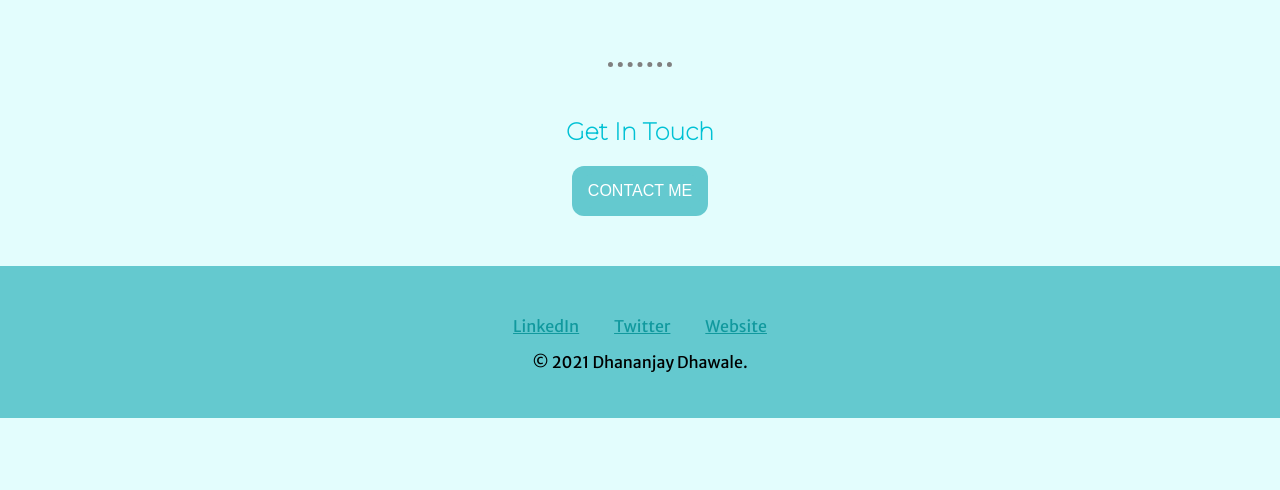
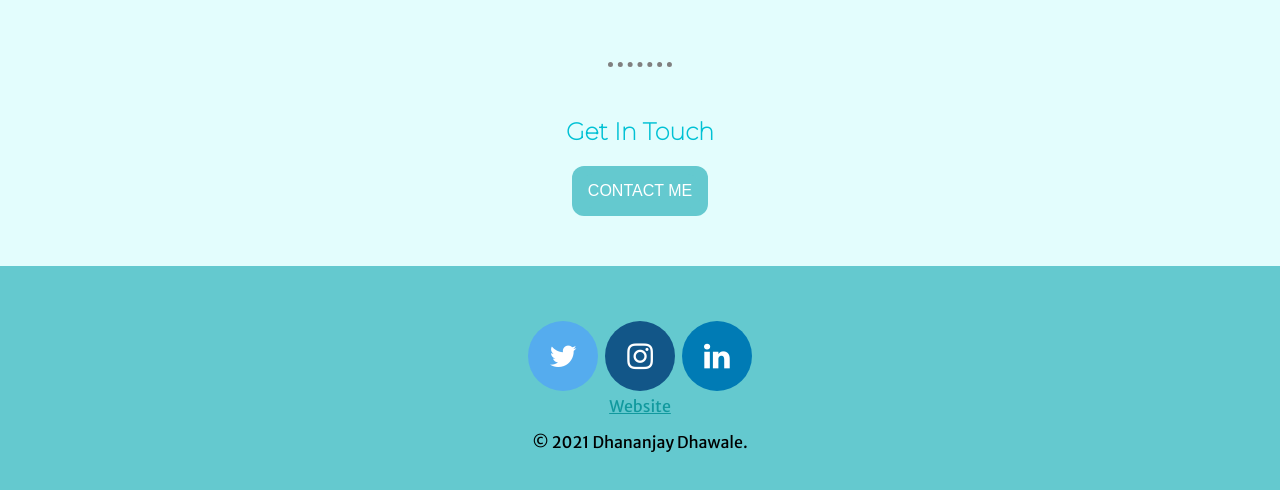
Before and after one commit to dhananjay-dhawale/Portfolio, a plain HTML site: page index.html in a window 1280 px wide. Shown: the part 1523-2013 px from the top of the page. Before the commit the page ends 1941 px from the top, so only its background shows below. Drawn offline with Linux system fonts and the light colour scheme.

Commit message:
Update index.html

```diff
--- a/index.html
+++ b/index.html
@@ -4,6 +4,8 @@
 <head>
   <meta charset="utf-8">
   <title>Dhananjay Dhawale</title>
+  <meta name="viewport" content="width=device-width, initial-scale=1">
+  <link rel="stylesheet" href="https://cdnjs.cloudflare.com/ajax/libs/font-awesome/4.7.0/css/font-awesome.min.css">
   <link rel="stylesheet" type="text/css" href="css/styles.css">
   <link rel="icon" href="css/favicon.ico">
   <link rel="preconnect" href="https://fonts.googleapis.com">
@@ -54,8 +56,10 @@
 
   <div class="bottom-container">
     <span style="cursor:pointer"></span><br>
-    <a class="footer-link" href="https://www.linkedin.com/in/dhananjay-dhawale-829659198/">LinkedIn</a>
-    <a class="footer-link" href="https://twitter.com/DhawleDhananjay">Twitter</a>
+    <a href="https://twitter.com/DhawleDhananjay" class="fa fa-twitter"></a>
+    <a href="https://www.instagram.com/djayclicks/" class="fa fa-instagram"></a>
+    <a href="https://www.linkedin.com/in/dhananjay-dhawale-829659198/" class="fa fa-linkedin"></a>
+    <br>
     <a class="footer-link" href="https://dhananjay-dhawale.github.io/Portfolio/">Website</a>
     <p>© 2021 Dhananjay Dhawale.</p>
   </div>
```
